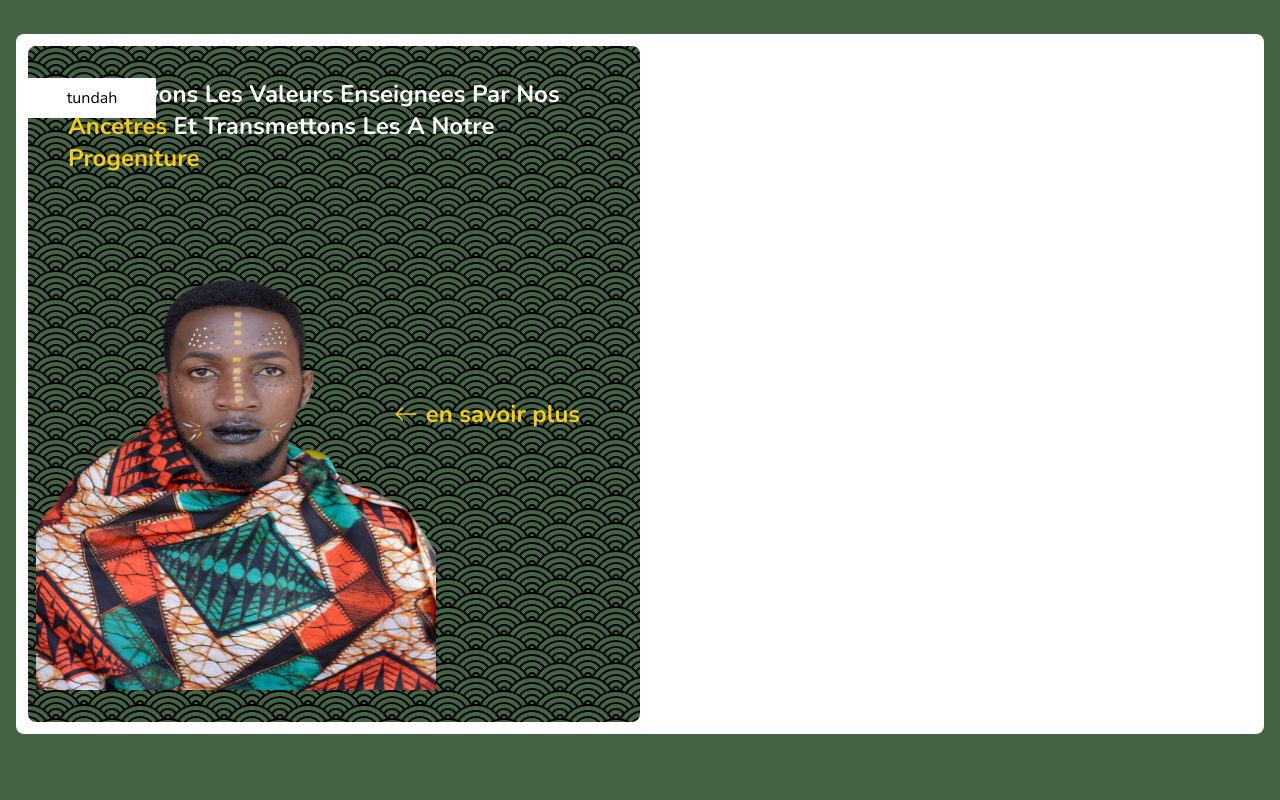
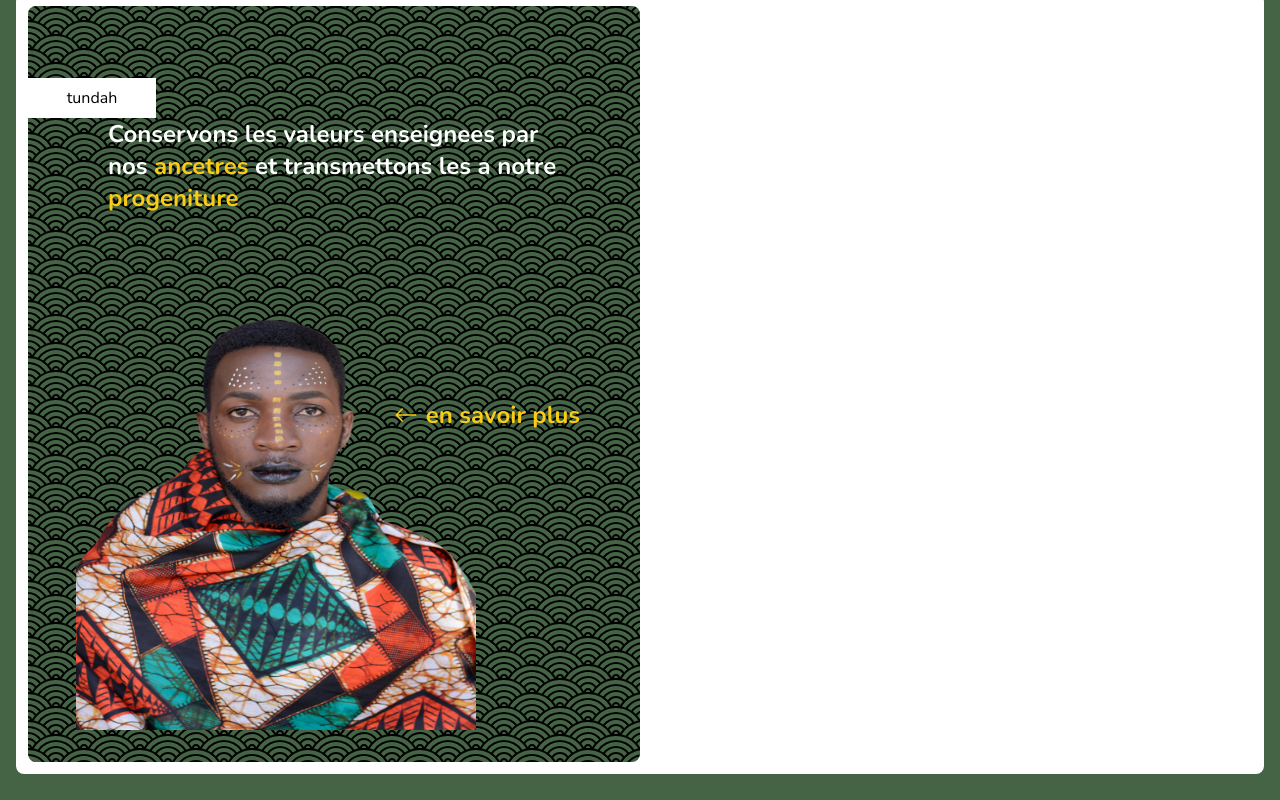
Before and after one commit to dilane3/tundah-app, a React (Create React App) app in the folder client/: page /signin in a window 1280 px wide. Built offline with nearby package versions, Linux system fonts and the light colour scheme.

Commit message:
premier commit de la page de connexion

```diff
--- a/client/src/components/elements/titles/H3.jsx
+++ b/client/src/components/elements/titles/H3.jsx
@@ -10,7 +10,6 @@ const H3 = (props) => {
       font-bold
       font-primary
       leading-snug
-      capitalize
       ${classe}
     `}>
       {children}
--- a/client/src/components/marketing/pageSections/comment/firstConnexionPage.jsx
+++ b/client/src/components/marketing/pageSections/comment/firstConnexionPage.jsx
@@ -14,22 +14,24 @@ const FirstConnexionPage = () => {
 		<div className="signup-block px-3 md:px-4 bg-primary w-full h-screen" >
              <Container classe="relative pb-10 md:pb-9">
 
-                <div className="center-signup  p-3 flex  items-center w-full lg:space-x-4 bg-white rounded-lg mt-40 sm:mt-10 md:mt-0">
-					<div className="relative hidden lg:block bg-repeat w-1/2 bg-primary rounded-lg text-white font-primary py-8 px-10" style={{backgroundImage: `url(${authSvg})`}}>
+                <div className="center-signup  p-3 flex  items-center w-full lg:space-x-4 bg-white rounded-lg mt-30 sm:mt-10 md:mt-0">
+					<div className="relative hidden lg:block bg-repeat w-1/2 bg-primary rounded-lg text-white font-primary py-8 px-20" style={{backgroundImage: `url(${authSvg})`}}>
 						<Link
 							to=""
-							className="absolute z-1 left-0  bg-white w-32 p-2 text-black flex justify-center items-center"
+							className="absolute z-1 left-0  bg-white w-32 p-2 mt-10 text-black flex justify-center items-center"
 							>
 							<span>tundah</span>
 						</Link>
 
 						<div>
-                            <H3 className="m">
+                            <div className="mt-20">
+                            <H3 className="">
 								Conservons les valeurs enseignees par nos
                                 <span className="text-yellow-400"> ancetres </span>
                                 et transmettons les a notre
                                 <span className="text-yellow-400"> progeniture</span>
 							</H3>
+                            </div>
 							<div className="flex items-center">
                                <Link
 									to=""
```
